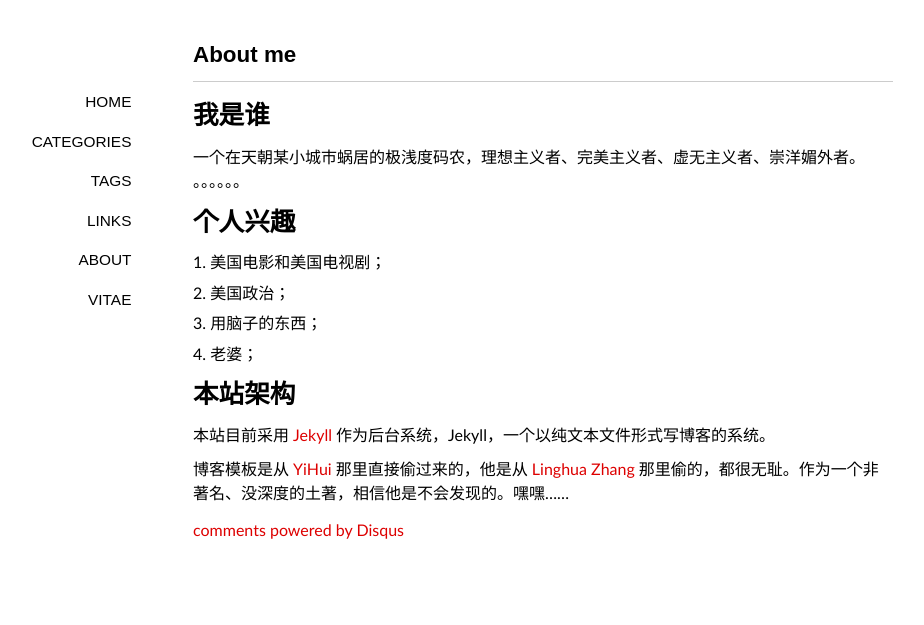
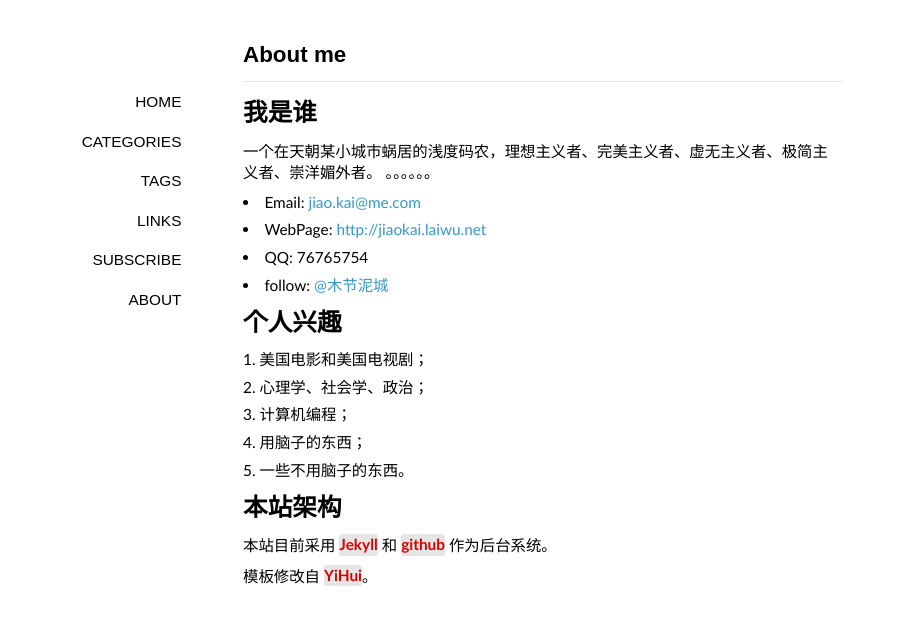
Before and after one commit to jiaokai/blog, a Jekyll site: the page built from about/index.md, in a window 1280 px wide. Shown: the top 625 px of the page, without its empty margins (97-1021 px from the left). Built offline with Jekyll 4.4.1, drawn with Linux system fonts in a browser that asks for light colours; some web fonts are replaced; Markdown is read by kramdown in place of the engine named in the settings; comment, search, counter and statistics services are not loaded.

Commit message:
redesign

```diff
--- a/_layouts/default.html
+++ b/_layouts/default.html
@@ -23,9 +23,9 @@
         <span><a title="categories" class="" href="{{ site.url }}/categories/">categories</a></span>
         <span><a title="tags" class="" href="{{ site.url }}/tags/">tags</a></span>
         <span><a title="links" class="" href="{{ site.url }}/links/">links</a></span>
+        <span><a title="subscribe by RSS" class="" href="{{ site.url }}/feed/atom.xml">subscribe</a></span>
         <span><a title="about" class="" href="{{ site.url }}/about/">about</a></span>
-        <span><a title="vitae" class="" href="{{ site.url }}/vitae/">vitae</a></span>
-        <!-- <span><a title="subscribe by RSS" class="" href="{{ site.url }}/feed/">subscribe</a></span> -->
+        <!-- <span><a title="vitae" class="" href="{{ site.url }}/vitae/">vitae</a></span> -->
         </nav>
         <article class="content">
         {{ content }}
--- a/about/index.md
+++ b/about/index.md
@@ -1,23 +1,29 @@
 ---
 title: About me
 layout: page
-comments: yes
 ---
 
 # 我是谁
 
-一个在天朝某小城市蜗居的极浅度码农，理想主义者、完美主义者、虚无主义者、崇洋媚外者。
+一个在天朝某小城市蜗居的浅度码农，理想主义者、完美主义者、虚无主义者、极简主义者、崇洋媚外者。
 。。。。。。
+
+- Email: <jiao.kai@me.com>
+- WebPage: <http://jiaokai.laiwu.net>
+- QQ: 76765754
+- follow: [@木节泥城](http://weibo.com/lwjiaokai)
+
 
 # 个人兴趣
 
 1. 美国电影和美国电视剧；
-2. 美国政治；
-3. 用脑子的东西；
-4. 老婆；
+2. 心理学、社会学、政治；
+3. 计算机编程；
+4. 用脑子的东西；
+5. 一些不用脑子的东西。
 
 # 本站架构
 
-本站目前采用 [Jekyll](https://github.com/mojombo/jekyll) 作为后台系统，Jekyll，一个以纯文本文件形式写博客的系统。
+本站目前采用 [Jekyll](https://github.com/mojombo/jekyll) 和 [github](https://github.com/jiaokai/) 作为后台系统。
 
-博客模板是从 [YiHui](http://yihui.name/) 那里直接偷过来的，他是从 [Linghua Zhang](http://lhzhang.com/) 那里偷的，都很无耻。作为一个非著名、没深度的土著，相信他是不会发现的。嘿嘿......
+模板修改自 [YiHui](http://yihui.name/)。
--- a/media/css/style.css
+++ b/media/css/style.css
@@ -1,8 +1,7 @@
 /*------------------------------------
 * sext
 *
-* @author linghua.zhang@me.com
-* @link http://lhzhang.com/
+* @author jiaokai
 * @update 2012-10-31
 *
 * |/ | (~ (~
@@ -21,12 +20,14 @@ p{padding:.3em 0;}
 li{padding:.2em 0;}
 ol,ul{list-style-position:inside;}
 ol ul, ul ol, ul ul, ol ol {margin-left:1em;}
-pre code{padding:1em 1.5em;font-size:13px;line-height:1.6;display:block;overflow:auto;border:1px solid #ddd;}
+li a { color: #3399CC; }
+p a,strong { color: #DD0000; background: #c0c8d2; background: rgba(0,0,0,0.1); font-weight: 600; -webkit-border-radius: 3px; -moz-border-radius: 3px; border-radius: 3px; display: inline-block; position: relative; top: -1px; }
+pre code{padding:1em 1.5em;font-size:12px;line-height:1.6;display:block;overflow:auto;border:1px solid #ddd;}
 blockquote{display:block;text-align:justify;border-left:4px solid #eeeeee;}
 blockquote{margin:1em 0em;padding-left:1.5em;}
 blockquote p{margin:0;padding:.5em 0;}
-#container{width:700px;margin:2em auto;display:block;padding:0 2em;}
-.content{font-size:16px;line-height:24px;}
+#container{width:600px;margin:2em auto;display:block;padding:0 2em;}
+.content{font-size:1.1em;line-height:1.4em;}
 .content h1{padding:.5em 0;}
 .content img{max-width:600px;display:block;margin:4px auto;-webkit-box-shadow:#999 1px 1px 4px;-moz-box-shadow:#999 1px 1px 4px;box-shadow:#999 1px 1px 4px;}
 #tag_cloud{margin-bottom: 1em;}
@@ -35,17 +36,18 @@ blockquote p{margin:0;padding:.5em 0;}
 .listing-item a{padding:.2em 1em;}
 .listing-item time{color:#999999;}
 .listing-seperator{font-weight:bold;}
-.meta{text-align:right;font-size:12px;}
-header{padding:.5em 0;border-bottom: 1px solid #cccccc;}
+.meta{font-size:12px;background: #c0c8d2;background: rgba(0,0,0,0.1);}
+header{padding:.5em 0;border-bottom: 1px solid #dee2e7;border-bottom: 1px solid rgba(0,0,0,0.1);}
 nav{font-family:"Electrolize",sans-serif;font-size:1.1em;text-transform:uppercase;float:left;margin-left:-12em;width:9em;text-align:right;}
 nav a{display:block;padding:.7em 1em;color:#000000;}
 nav a:hover{background-color:#ff0000;text-decoration:none;color:#f9f9f9;-webkit-transition:color .2s linear;}
-.post{padding:.5em 0em;}
+.post{padding:.5em 0em 1em 0em;}
 h1{padding:.3em 0;font-family:"Cuprum","Hiragino Sans GB","Microsoft YaHei",sans-serif;font-size:1.6em;color:#000;}
 h2{padding:.3em 0;font-family:"Cuprum","Hiragino Sans GB","Microsoft YaHei",sans-serif;font-size:1.4em;color:#111;}
 h3{padding:.3em 0;font-family:"Cuprum","Hiragino Sans GB","Microsoft YaHei",sans-serif;font-size:1.2em;color:#222;}
 h4{padding:.3em 0;font-family:"Cuprum","Hiragino Sans GB","Microsoft YaHei",sans-serif;font-size:1em;color:#333;}
-pre,code{font-family:Menlo,"Andale Mono",Consolas,"Courier New",Monaco,monospace;font-size:13px;}
-code{background-color:#F7F7F7;}
+pre,code{font-family:Menlo,"Andale Mono",Consolas,"Courier New",Monaco,monospace;font-size:12px;}
+code{ -webkit-border-radius: 3px; -moz-border-radius: 3px; border-radius: 3px; background-color:#F7F7F7;border:1px solid #ddd; vertical-align:text-bottom;}
+p code { color: #3399cc; background: #c0c8d2; background: rgba(0,0,0,0.1); padding: 1px 3px; font-size: 10px; line-height: 1.1; font-weight: 600; -webkit-border-radius: 3px; -moz-border-radius: 3px; border-radius: 3px; display: inline-block; position: relative; top: -1px; }
 embed,object,iframe{display:block;margin:4px auto;}
 .gist{font-size: 12px;line-height:1.6;}
```
Also changed, not shown: _layouts/post.html (+6 -14 lines), feed/atom.xml (added, +27 -0 lines), feed/index.html (deleted, +0 -25 lines), vitae/index.md (+3 -2 lines).
